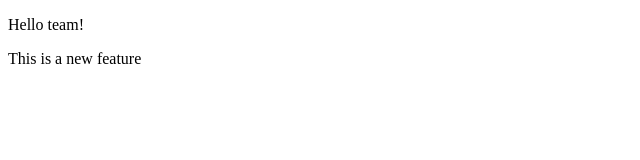
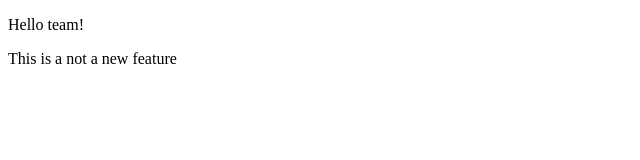
Before and after one commit to JoshHyde9/git-practice-repo, a plain HTML site: page index.html in a window 1280 px wide. Shown: the full height of the page, 0-640 px from the left. Drawn offline with Linux system fonts and the light colour scheme.

Commit message:
fix: bug

```diff
--- a/index.html
+++ b/index.html
@@ -8,6 +8,6 @@
   </head>
   <body>
     <p>Hello team!</p>
-    <p>This is a new feature</p>
+    <p>This is a not a new feature</p>
   </body>
 </html>
```
